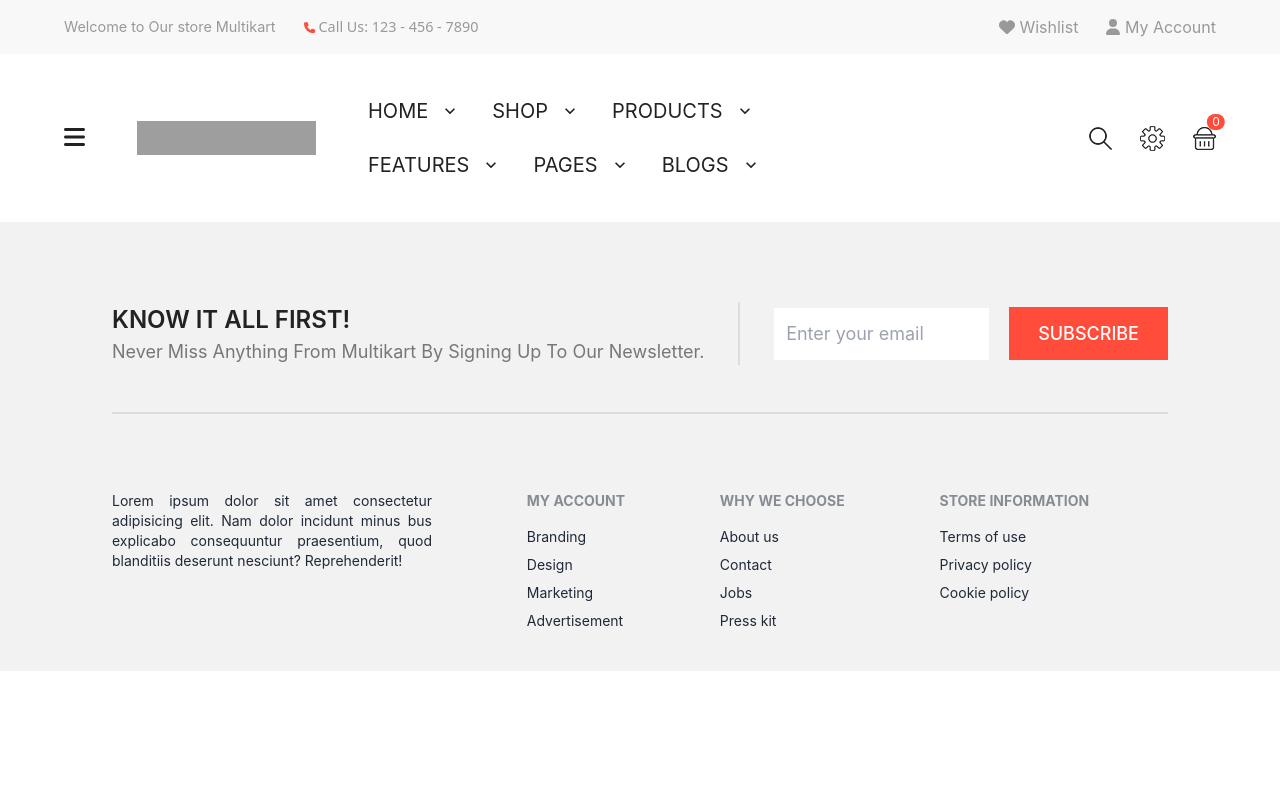
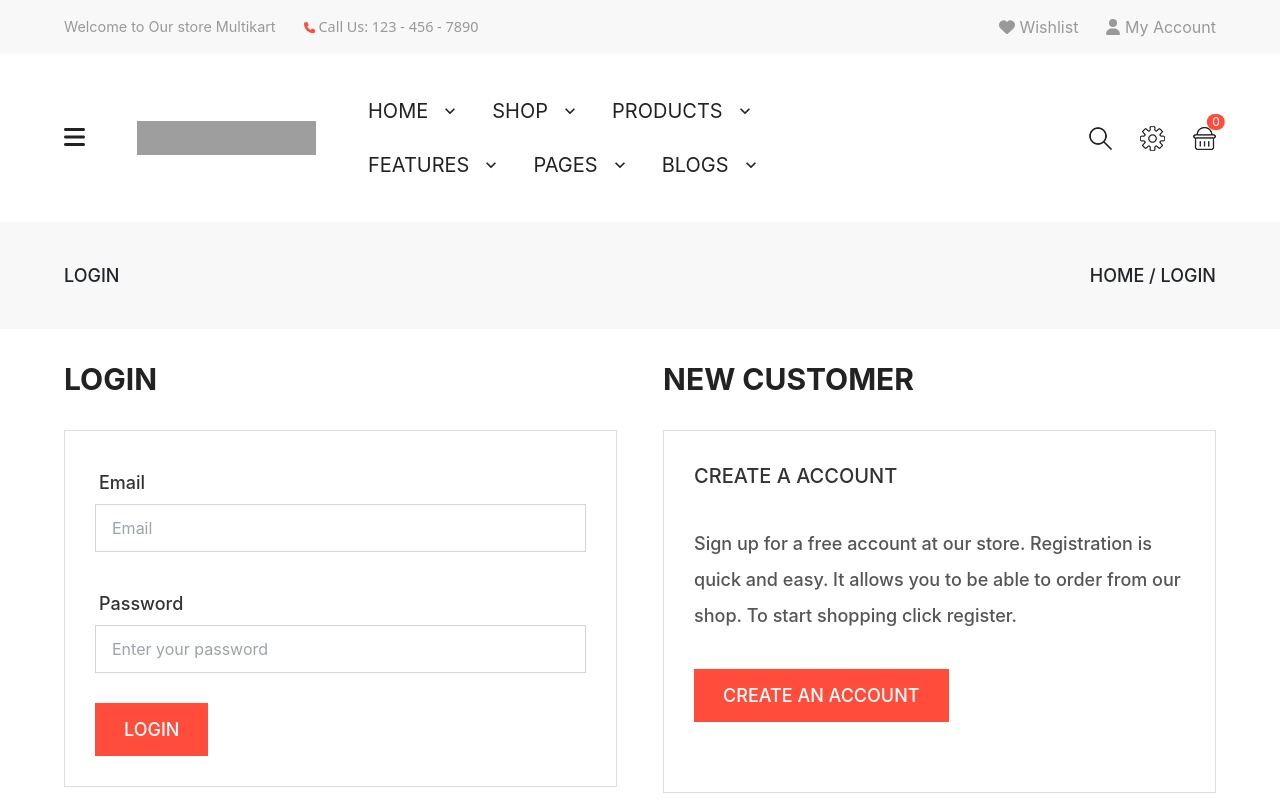
Before and after one commit to inzamulhaque/innovative-business-client, a React (Create React App) app: page /login in a window 1280 px wide. Shown: the top 800 px of the page. Built offline with nearby package versions, Linux system fonts and the light colour scheme; grey boxes are pictures that could not be loaded.

Commit message:
login page updated

```diff
--- a/src/pages/Login.js
+++ b/src/pages/Login.js
@@ -3,7 +3,46 @@ import React from 'react';
 const Login = () => {
     return (
         <div>
+            <div className='bg-[#f8f8f8]'>
+                <div className='px-16 py-[40px] flex justify-between w-full'>
+                    <p className='uppercase text-[18px] text-[#212529] font-[500] '>login</p>
+                    <p className='uppercase text-[18px] text-[#212529] font-[500] '>home / login</p>
+                </div>
+            </div>
+            <div className='px-16 flex justify-between '>
+                <div className='w-[48%]'>
+                    <p className='text-[30px] text-[#222222] font-[700] uppercase text-left my-7'>login</p>
+                    <div className='border-[1px] border-[#ddd] p-[30px] mb-10'>
+                        <div class="form-control w-full mb-[30px]">
+                            <label class="label">
+                                <span class="text-[18px] text-left text-[#333] font-[500]">Email</span>
+                            </label>
+                            <input type="email" placeholder="Email" class="input input-bordered w-full rounded-none " />
+                        </div>
+                        <div class="form-control w-full mb-[30px]">
+                            <label class="label">
+                                <span class="text-[18px] text-left text-[#333] font-[500]">Password</span>
+                            </label>
+                            <input type="email" placeholder="Enter your password" class="input input-bordered w-full rounded-none " />
+                        </div>
+                        <div className='w-full flex justify-start'>
+                            <button className='bg-[#ff4c3b] text-white uppercase py-[13px] px-[29px] font-[500] text-[18px]'>login</button>
+                        </div>
+                    </div>
+                </div>
+                <div className='w-[48%]'>
+                    <p className='text-[30px] text-[#222222] font-[700] uppercase text-left my-7'>new customer</p>
+                    <div className='border-[1px] border-[#ddd] p-[30px] mb-10'>
+                        <p className='text-[20px] text-[#333333] mb-[35px] font-[500] text-left'>CREATE A ACCOUNT</p>
+                        <p className='text-[18px] leading-loose text-[#555555] mb-[35px] font-[500] text-left'>Sign up for a free account at our store. Registration is quick and easy. It allows you to be able to order from our shop. To start shopping click register.
 
+                        </p>
+                        <div className='w-full flex justify-start'>
+                            <button className='bg-[#ff4c3b] text-white uppercase py-[13px] px-[29px] font-[500] text-[18px] mb-10'>create an account</button>
+                        </div>
+                    </div>
+                </div>
+            </div>
         </div>
     );
 };
```
